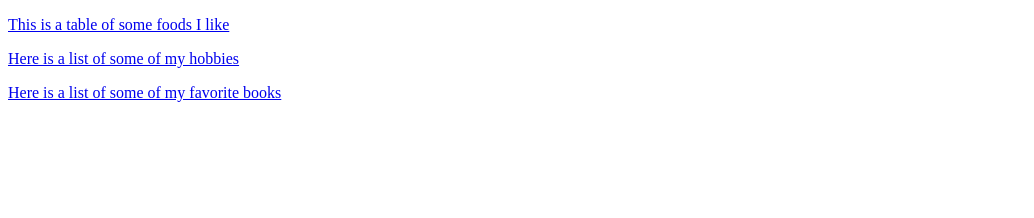
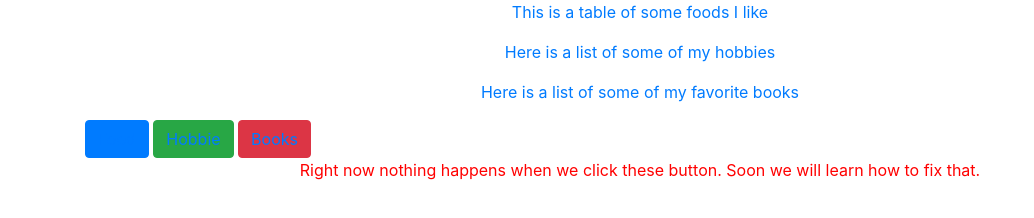
Before and after one commit to mb56fg/project0, a plain HTML site: page index0.html in a window 1280 px wide. Shown: the whole page, without its empty margins (0-1034 px from the left). Drawn offline with nearby package versions, Linux system fonts and the light colour scheme.

Commit message:
not understanding git

```diff
--- a/index0.html
+++ b/index0.html
@@ -5,17 +5,40 @@
             This is the homepage
         </title>
 
+       <link rel="stylesheet" href="https://stackpath.bootstrapcdn.com/bootstrap/4.1.1/css/bootstrap.min.css" integrity="sha384-WskhaSGFgHYWDcbwN70/dfYBj47jz9qbsMId/iRN3ewGhXQFZCSftd1LZCfmhktB" crossorigin="anonymous">
+     <link rel="stylesheet" href="style.css" />
+
+
+
+     </style>
+
+
+
+
     </head>
 
      <body>
 
-         <p>  <a href = "index2.html"> This is a table of some foods I like</a>    </p>
+         <p>  <a href = "index2.html" > This is a table of some foods I like</a>    </p>
 
-         <p>  <a href = "index3.html"> Here is a list of some of my hobbies</a>     </p>
+         <p>  <a href = "index3.html" > Here is a list of some of my hobbies</a>     </p>
 
          <p>  <a href = "index4.html"> Here is a list of some of my favorite books </a> </p>
 
 
 
+        <div class="container">
+
+            <button type="button" class="btn btn-primary" > <a href = "index2.html" >  Food   </button>
+            <button type="button" class="btn btn-success" > <a href = "index3.html" >  Hobbie </button>
+            <button type="button" class="btn btn-danger">   <a href = "index4.html">   Books  </button>
+
+       <p> Right now nothing happens when we click these button. Soon we will learn how to fix that.</p>
+
+
+        </div>
+
+
+
 
 </body>
```
Also changed, not shown: index2.html (+2 -2 lines), index3.html (+1 -1 lines), index4.html (+1 -1 lines).
